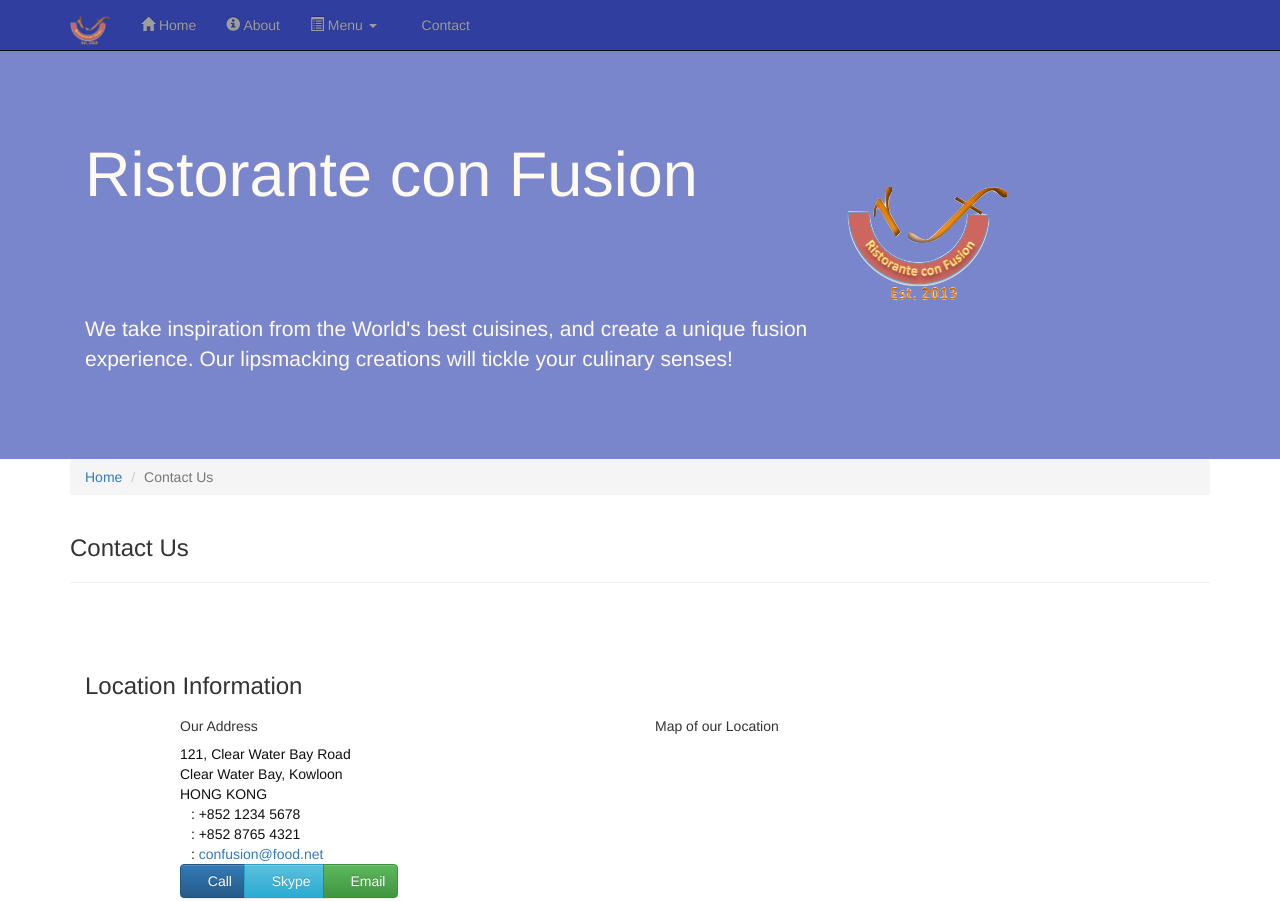
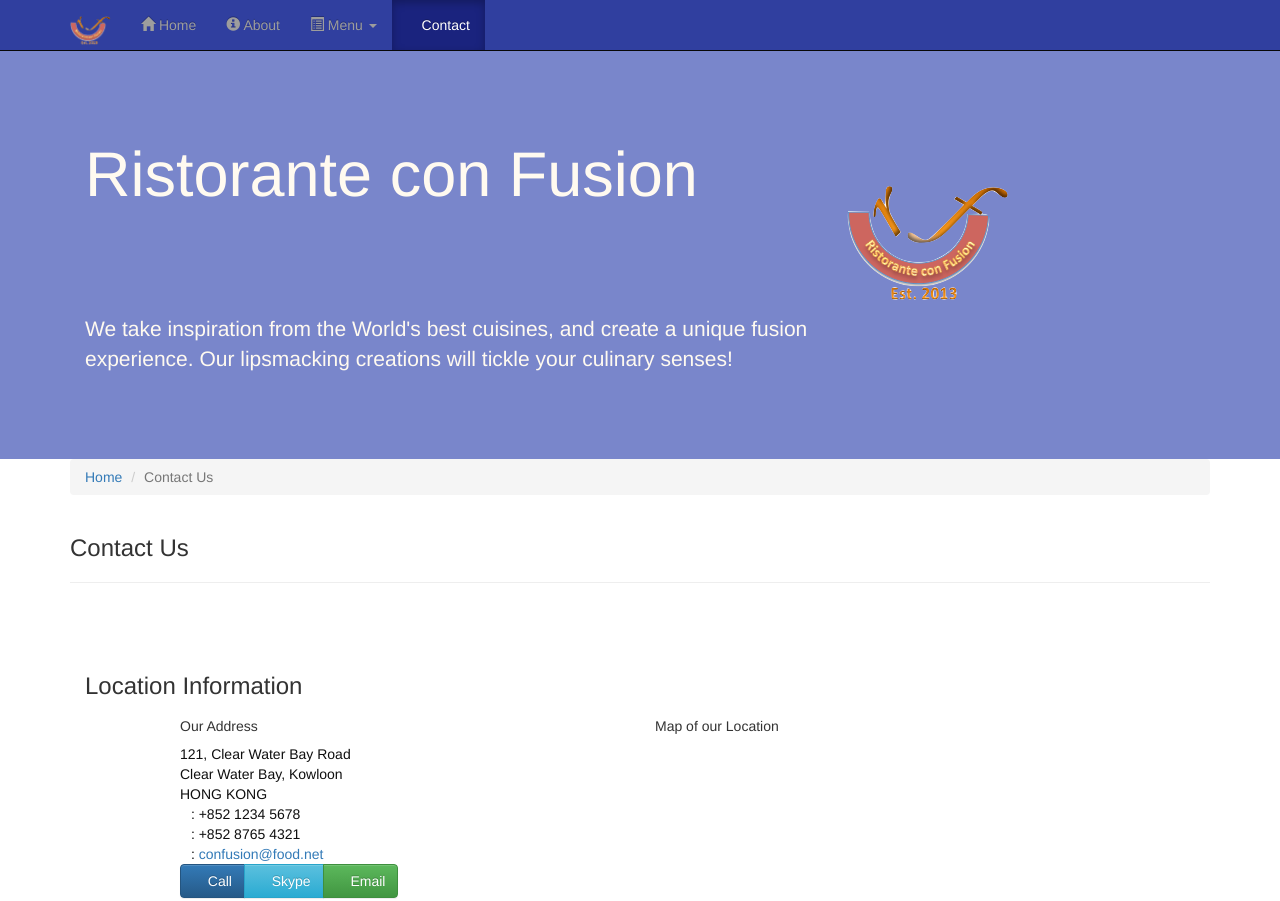
Before and after one commit to fady73/conFusion, a plain HTML site: page contactus.html in a window 1280 px wide. Shown: the top 901 px of the page. Drawn offline with nearby package versions, Linux system fonts and the light colour scheme; files whose address does not match are found by name.

Commit message:
Update contactus.html

```diff
--- a/contactus.html
+++ b/contactus.html
@@ -58,7 +58,7 @@
                             <li><a href="#">Weekend Brunch</a></li>
                         </ul>
                     </li>
-   <li><a href="contactus.html"><span class="fa fa-envelope-o" aria-hidden="true"></span> Contact</a></li>                </ul>
+   <li class="active" ><a href="contactus.html"><span class="fa fa-envelope-o" aria-hidden="true"></span> Contact</a></li>                </ul>
             </div>
         </div>
     </nav>
```
